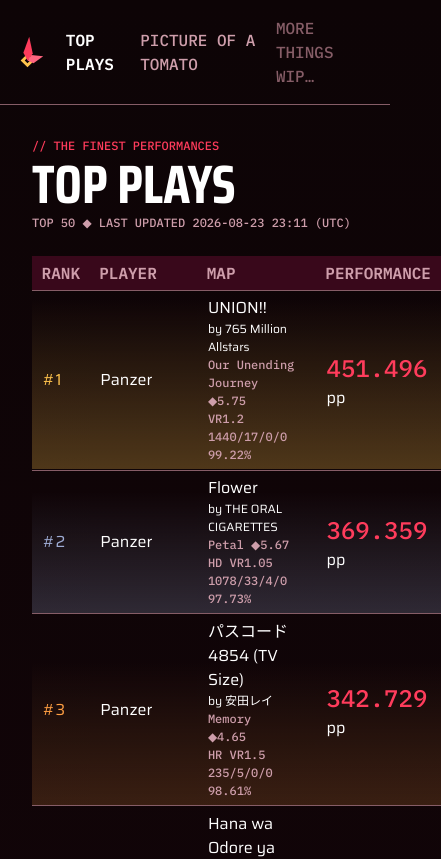
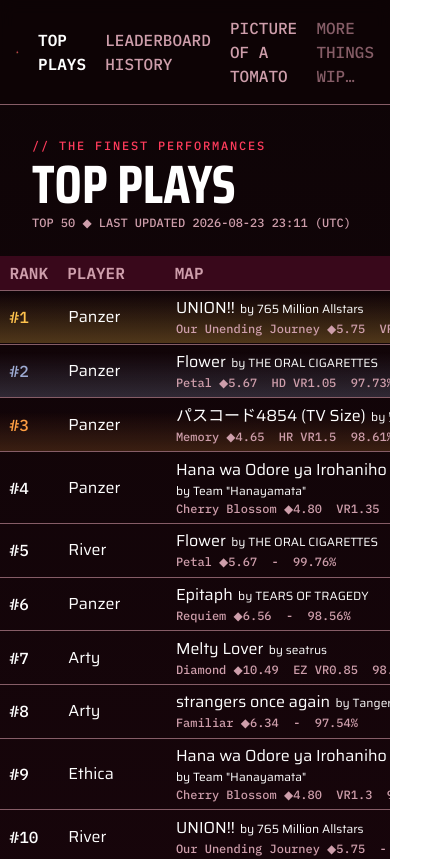
Before and after one commit to 12beesinatrenchcoat/lynunun, a SvelteKit app: page /top-plays in a window 390 px wide. Shown: the top 859 px of the page, 441 px wide, since content can reach past the window. Built offline with nearby package versions, Linux system fonts and the light colour scheme.

Commit message:
Tweaks to /top-plays, change endpoint URLs
style tweaks and stuff
also api.lyne.pp.ua -> api.zxz.moe

```diff
--- a/eslint.config.js
+++ b/eslint.config.js
@@ -41,6 +41,7 @@
 		rules: {
 			"capitalized-comments": ["off"],
 			"@stylistic/quotes": ["error", "double", { avoidEscape: true }],
+			"@typescript-eslint/consistent-indexed-object-style": ["off"],
 			"unicorn/no-break-in-nested-loop": ["off"]
 		}
 	}
--- a/scripts/lyne-topplays.js
+++ b/scripts/lyne-topplays.js
@@ -6,7 +6,7 @@
 let lowest = -99_999;
 
 // Fill players
-await fetch("https://api.lyne.pp.ua/rankings/global?scope=all&page=1&pageSize=50")
+await fetch("https://api.zxz.moe/rankings/global?scope=all&page=1&pageSize=50")
 	.then((res) => res.json())
 	.then((data) => {
 		data.items.forEach((item) => {
@@ -16,7 +16,7 @@
 
 // Get players
 for (const player of players) {
-	const user = await fetch("https://api.lyne.pp.ua/users/" + player).then((res) => res.json());
+	const user = await fetch("https://api.zxz.moe/users/" + player).then((res) => res.json());
 
 	if (user.stats.totalPp < lowest) {
 		break;
--- a/src/app.css
+++ b/src/app.css
@@ -19,6 +19,8 @@
 
 	--bg-a: #0d0406;
 	--bg-b: #39081b;
+	--bg-a-tl: #0d0406c4;
+	--bg-b-tl: #39081bc4;
 	--fg-pri: var(--white);
 	--fg-mid: #ce9eab;
 	--fg-dim: #865d67;
@@ -58,7 +60,8 @@
 	justify-content: center;
 	min-height: 10em;
 	flex-grow: 1;
-	max-width: 1320px;
+	width: 100%;
+	max-width: min(1320px, 100vw);
 	margin: 1em auto;
 }
 
@@ -108,6 +111,10 @@
 	text-transform: uppercase;
 }
 
+.subtitle.accent {
+	letter-spacing: 0.25ch;
+}
+
 .mid {
 	color: var(--fg-mid);
 }
--- a/src/lib/nav.svelte
+++ b/src/lib/nav.svelte
@@ -4,8 +4,8 @@
 	import Lynunnun from "$lib/assets/lynunun.svg?raw";
 
 	const navItems = [
-		// [resolve("/history"), "Leaderboard History"],
 		[resolve("/top-plays"), "Top Plays"],
+		[resolve("/history"), "Leaderboard History"],
 		[resolve("/tomato"), "Picture of a Tomato"]
 	];
 </script>
@@ -25,8 +25,13 @@
 
 <style>
 	div {
-		margin: 0 -2rem 1rem;
+		margin: -1rem -2rem 1rem;
 		border-bottom: 1px solid var(--fg-dim);
+		position: sticky;
+		top: 0;
+		background: var(--bg-a-tl);
+		backdrop-filter: blur(8px);
+		z-index: 1000;
 	}
 
 	nav {
@@ -34,7 +39,7 @@
 		align-items: center;
 		gap: 2ch;
 
-		padding: 0 1em 1em;
+		padding: 1rem;
 
 		margin: auto;
 		max-width: 1440px;
--- a/src/lib/testing/topPlays.json
+++ b/src/lib/testing/topPlays.json
@@ -25,7 +25,7 @@
 			"VR1.2"
 		],
 		"grade": "S",
-		"pp": 451.49603235889134,
+		"pp": 9451.49603235889134,
 		"grantsPp": true,
 		"hasReplay": true,
 		"submittedAt": "2026-08-23T14:01:32.270288Z",
--- a/src/routes/top-plays/+page.svelte
+++ b/src/routes/top-plays/+page.svelte
@@ -14,6 +14,7 @@
 	<title>LYNUNUN: Top Plays</title>
 </svelte:head>
 
+<div id="table-wrapper">
 	<table>
 		<thead>
 			<tr>
@@ -26,7 +27,7 @@
 		<tbody>
 			{#each data.topPlays as play, i (play.id)}
 				<tr data-id={play.id} onclick={() => window.open("https://syne.zxz.moe/scores/" + play.id)}>
-				<td>#{i + 1}</td>
+					<td class="rank">#{i + 1}</td>
 					<td>{play.user}</td>
 					<td>
 						<div class="play-map">
@@ -45,7 +46,7 @@
 								<span>
 									{play.mods.join(" ") || "-"}
 								</span>
-							<span>
+								<span class="mobile-hide">
 									{play.tierCounts.perfect}/{play.tierCounts.great}/{play.tierCounts.good}/{play
 										.tierCounts.miss}
 								</span>
@@ -53,15 +54,17 @@
 							</span>
 						</div>
 					</td>
-				<td>
-					<span class="pp">
-						{play.pp.toFixed(3)}
-					</span> pp
+					<td class="pp">
+						<span class="pp-value">
+							{play.pp.toFixed(2)}
+						</span>
+						<span class="mobile-hide">pp</span>
 					</td>
 				</tr>
 			{/each}
 		</tbody>
 	</table>
+</div>
 
 <h2>Additional Notes</h2>
 <p>
@@ -83,6 +86,7 @@
 <style>
 	table {
 		border-collapse: collapse;
+		min-width: 60ch;
 		width: 100%;
 	}
 
@@ -92,11 +96,16 @@
 		text-transform: uppercase;
 		color: var(--fg-mid);
 		background: var(--bg-b);
+
+		position: sticky;
+		top: 5rem;
 	}
 
 	th,
 	td {
 		padding: 0.5ch 1ch;
+		height: 100%;
+		vertical-align: middle;
 	}
 
 	tr[data-id] {
@@ -104,11 +113,22 @@
 	}
 
 	tr {
+		vertical-align: middle;
 		border-bottom: 1px solid var(--fg-dim);
 	}
 
+	tbody > tr {
+		transition: all 0.1s;
+		&:hover {
+			scale: 1.025;
+			background-color: var(--bg-a-tl);
+			box-shadow: 0 0 2px 2px var(--fg-dim);
+			z-index: 10;
+		}
+	}
+
 	tbody > :nth-child(1) {
-		background: var(--gold-gradient);
+		background-image: var(--gold-gradient);
 
 		td:first-child {
 			color: var(--gold);
@@ -116,7 +136,7 @@
 	}
 
 	tbody > :nth-child(2) {
-		background: var(--silver-gradient);
+		background-image: var(--silver-gradient);
 
 		td:first-child {
 			color: var(--silver);
@@ -124,11 +144,16 @@
 	}
 
 	tbody > :nth-child(3) {
-		background: var(--bronze-gradient);
+		background-image: var(--bronze-gradient);
 
 		td:first-child {
 			color: var(--bronze);
 		}
+	}
+
+	.rank {
+		font-family: "IBM Plex Mono", monospace;
+		width: 3.5ch;
 	}
 
 	.artist-name {
@@ -142,9 +167,13 @@
 	}
 
 	.pp {
+		text-align: right;
+	}
+
+	.pp-value {
 		color: var(--red);
+		font-size: var(--text-lg);
 		font-family: "IBM Plex Mono", monospace;
-		font-size: var(--text-lg);
 	}
 
 	.song-title {
@@ -164,4 +193,24 @@
 		font-size: var(--text-sm);
 		font-family: "IBM Plex Mono", monospace;
 	}
+
+	@media (max-width: 640px) {
+		#table-wrapper {
+			max-width: calc(100% + 4rem);
+			overflow-x: scroll;
+			margin: 0 -2rem 1rem;
+		}
+
+		thead {
+			position: static;
+		}
+
+		tr:hover {
+			scale: 1 !important;
+		}
+
+		.mobile-hide {
+			display: none;
+		}
+	}
 </style>
```
Also changed, not shown: src/lib/types/api.d.ts (+26 -3 lines). Lines whose indentation alone changed are shown as unchanged.
